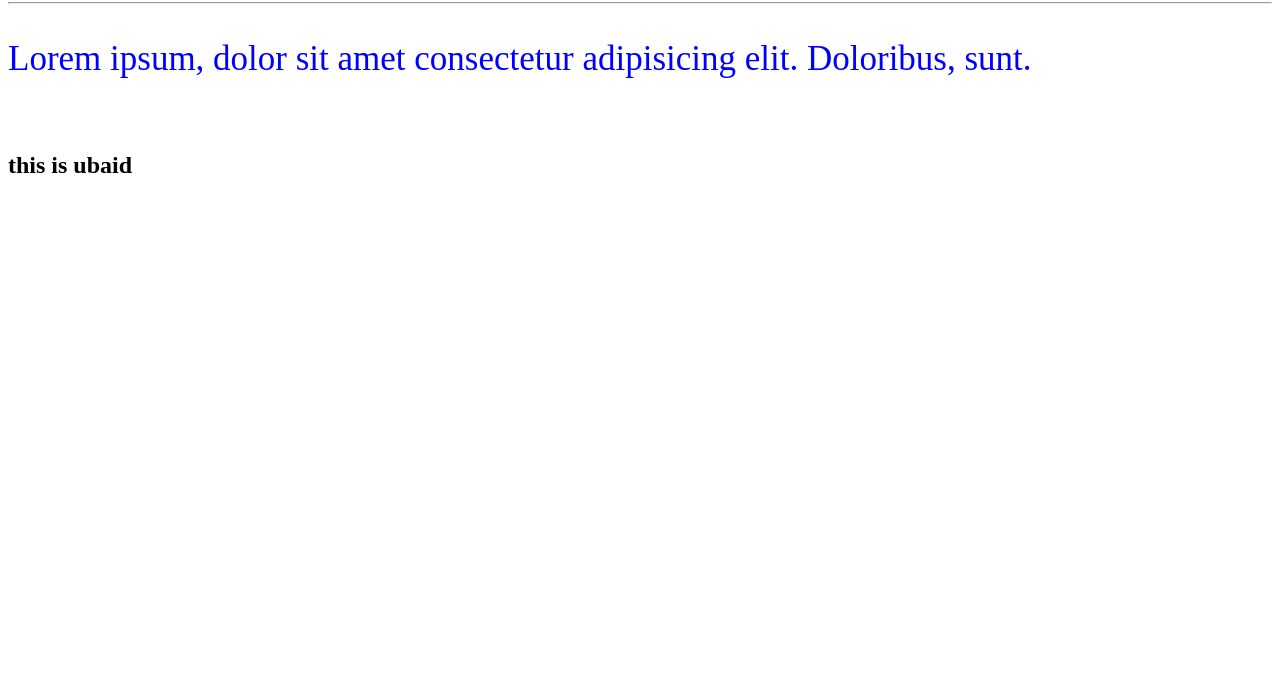
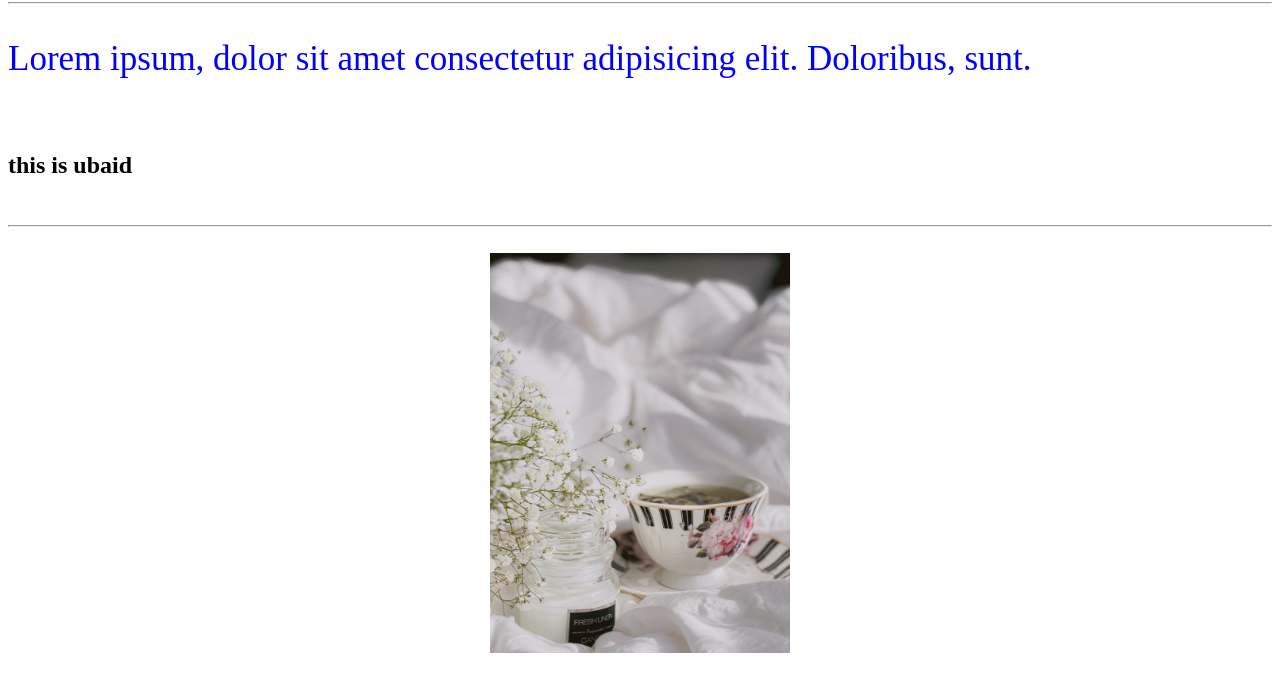
Before and after one commit to ubaid-ghori/hello-world, a plain HTML site: page index.html in a window 1280 px wide. Shown: the part 78-770 px from the top of the page. Drawn offline with Linux system fonts and the light colour scheme.

Commit message:
picaddded and external css

```diff
--- a/index.html
+++ b/index.html
@@ -4,6 +4,7 @@
     <meta charset="UTF-8">
     <meta http-equiv="X-UA-Compatible" content="IE=edge">
     <meta name="viewport" content="width=device-width, initial-scale=1.0">
+    <link rel="stylesheet" href="style.css">
     <title>Document</title>
     <style>
         h1{
@@ -22,5 +23,9 @@
    <p>Lorem ipsum, dolor sit amet consectetur adipisicing elit. Doloribus, sunt.</p>
    <br>
    <h2>this is ubaid</h2>
+   <br>
+   <hr>
+   <br>
+   <img src="pexels-aljona-ovtšinnikova-9898727.jpg" alt="">
 </body>
 </html>
--- /dev/null
+++ b/style.css
@@ -0,0 +1,6 @@
+img{
+    height: 400px;
+    width: 300px;
+    display: block;
+    margin: auto;
+}
```
Also changed, not shown: pexels-aljona-ovtšinnikova-9898727.jpg (added).
